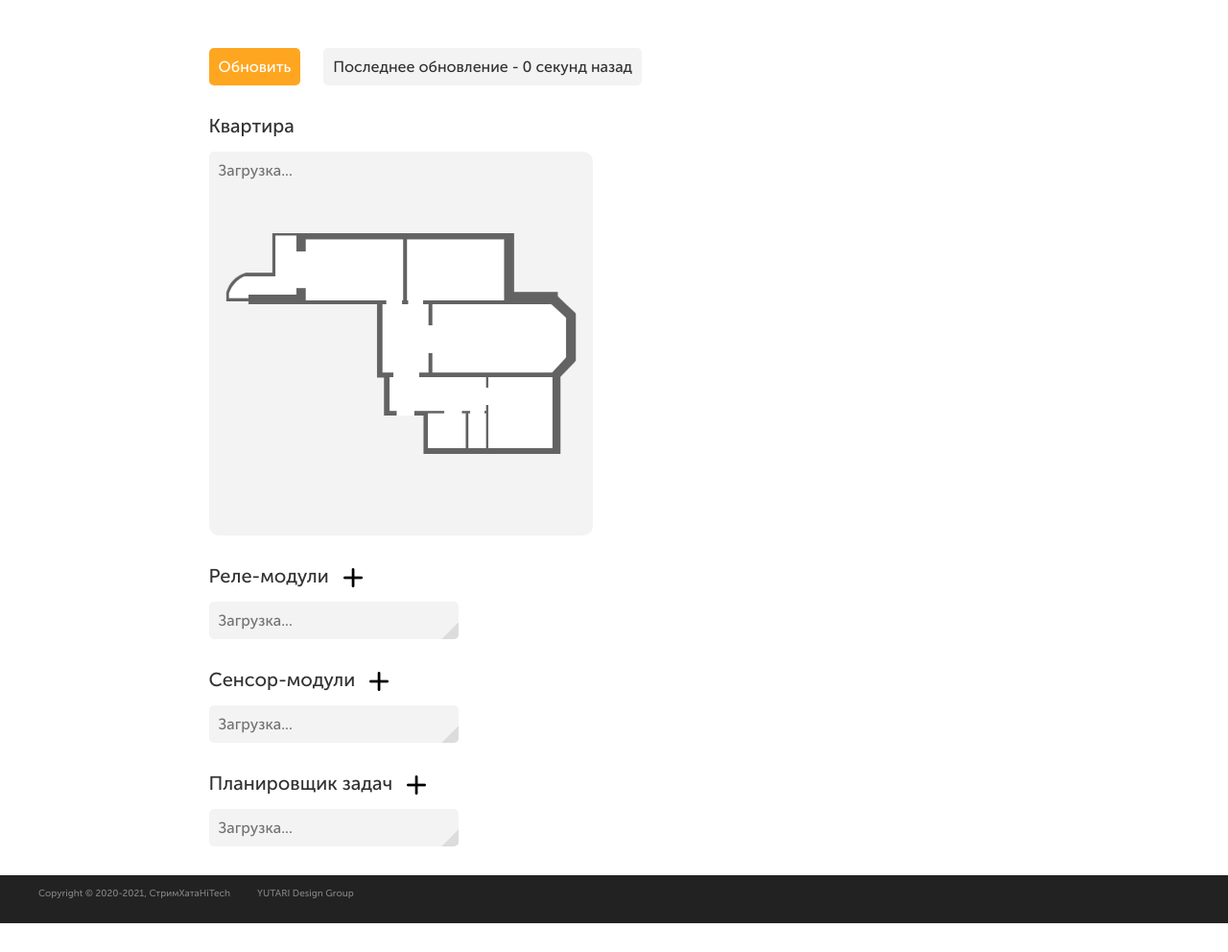
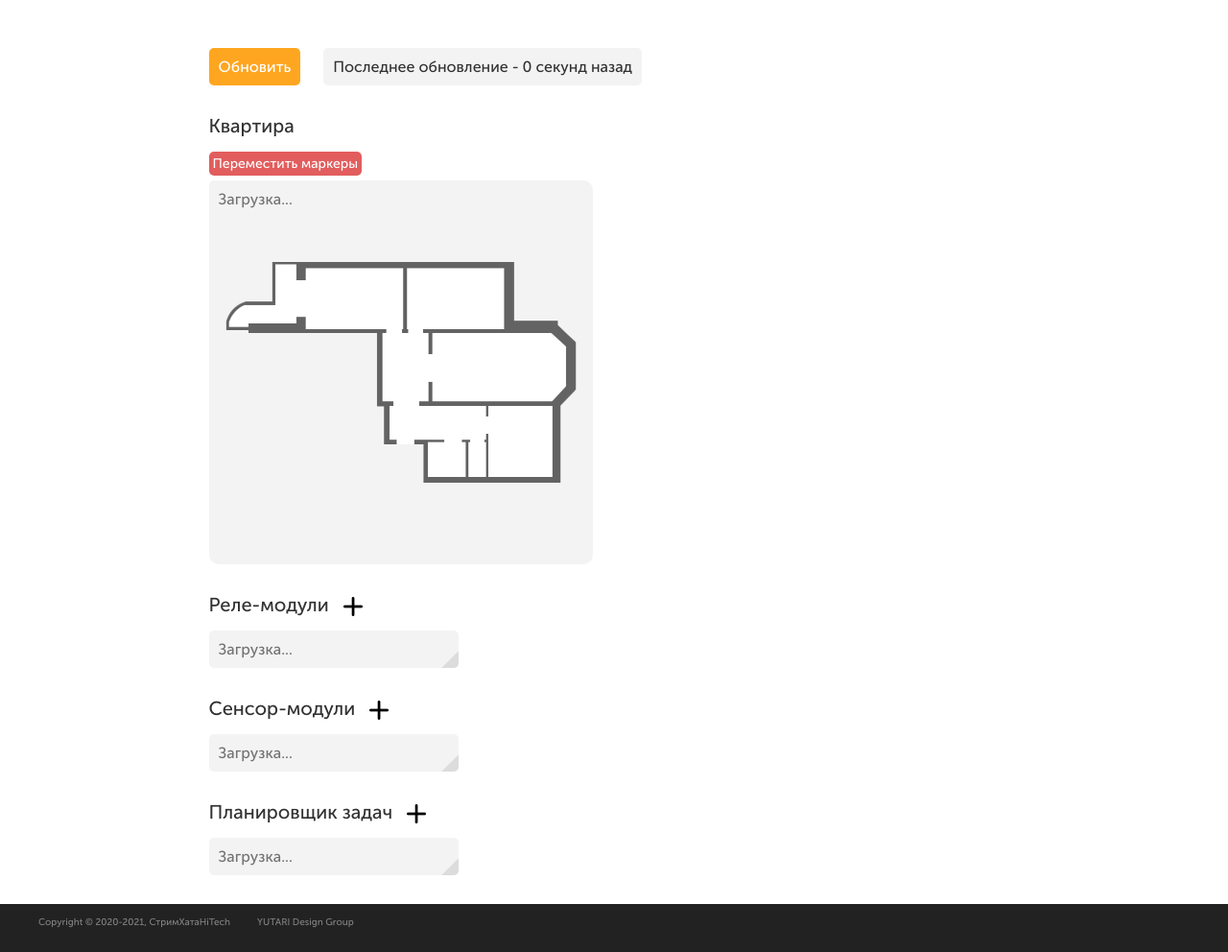
Before and after one commit to HoriFox/Dacrover, a Python web app: template templates/index.html in a window 1280 px wide. Shown: the whole page at 96% size. Before the commit the page ends 962 px from the top, so only its background shows below. Run offline with Jinja, Linux system fonts and the light colour scheme; the template is opened without the code that fills it, so the values that code supplies are empty.

Commit message:
Add edit position device

```diff
--- a/static/js/scripts.js
+++ b/static/js/scripts.js
@@ -347,7 +347,7 @@ function SetDataModuleAndMap(json) {
 
         var mapData = json[i].MapData.split('|');
 
-		var moduleCode = `<div class="item-module">
+		var moduleCode = `<div class="item-module" id="module-${json[i].ModuleId}">
                             <div id="ip">${json[i].ModuleIp}</div>
                             <div id="type">${json[i].ModuleType}</div>
     		                <img class="item-image" src="${imgModule}" style="padding: 35px 0 10px 10px;">
@@ -365,7 +365,7 @@ function SetDataModuleAndMap(json) {
     		                </div>
     		            </div>`;
 
-        htmlCodeMap += `<div class="marker" id="marker${json[i].ModuleId}" style="left: ${mapData[0]}px; top: ${mapData[1]}px; background-color:${mapData[2]};">
+        htmlCodeMap += `<div class="marker" onmousedown="mouseDown(this)" id="marker-${json[i].ModuleId}" style="left: ${mapData[0]}px; top: ${mapData[1]}px; background-color:${mapData[2]};">
                         <div class="marker-desc">${json[i].ModuleName} ${contentModule}</div>
                     </div>`
 
@@ -375,6 +375,44 @@ function SetDataModuleAndMap(json) {
     container_map.innerHTML = htmlCodeMap;
 	container_relay.innerHTML = htmlCodeRelay;
 	container_sensor.innerHTML = htmlCodeSensor;
+}
+
+function SavePositionMarker() {
+	var childrenMap = document.getElementById("container-map").children;
+	for (var i = 0; i < childrenMap.length; i++) {
+		var id = childrenMap[i].id.split('-')[1];
+		var marker = document.querySelector('#marker-' + id);
+		var form = document.querySelector('#module-' + id);
+
+		var left = parseInt(marker.style.left);
+	    var top = parseInt(marker.style.top);
+
+	    if (form.querySelector('#left').innerHTML == left &&
+	    	form.querySelector('#top').innerHTML == top) continue;
+
+	    form.querySelector('#left').innerHTML = left;
+	    form.querySelector('#top').innerHTML = top;
+
+	    setData = {}
+	    setData['function'] = 'set_module';
+	    setData['name'] = form.querySelector('#name').innerHTML;
+	    setData['room'] = form.querySelector('#room').innerHTML;
+	    setData['id'] = id;
+	    setData['ip'] = form.querySelector('#ip').innerHTML;
+	    setData['type'] = form.querySelector('#type').innerHTML;
+
+	    var color = form.querySelector('#color').innerHTML;
+	    setData['mapdata'] = left + '|' + top + '|' + color;
+
+		var req = GetXmlHttp();
+	    req.onreadystatechange = function() {
+	        if (req.readyState == 4) {
+	            if(req.status != 200) { notif(req.status ? req.statusText : 'Запрос не удался', 'Ошибка', 'warning'); return;}
+	        }
+	    }
+	    var json_string = JSON.stringify(setData);
+	    SendRequest(req, json_string);
+	}
 }
 
 function GetDataPlan() {
@@ -438,7 +476,7 @@ function SetDataPlan(json) {
 function UpdateMapParameter(element, nameElement) {
     editForm = element.parentNode.parentNode;
     var id = editForm.querySelector('#edit-id').value;
-    var marker = document.querySelector('#marker' + id);
+    var marker = document.querySelector('#marker-' + id);
     if (nameElement == 'left') {
         marker.style.left = element.value + 'px';
     }
--- a/static/js/version.js
+++ b/static/js/version.js
@@ -1,4 +1,4 @@
-var version = 3;
+var version = 5;
 
 document.write('<script type="text/javascript" src="/static/js/scripts.js?ver=' + version + '"></script></script>');
 document.write('<script type="text/javascript" src="/static/js/notifications.js?ver=' + version + '"></script>');
--- a/templates/index.html
+++ b/templates/index.html
@@ -41,8 +41,60 @@
             </div>
         </div>
 
-        <div style="font-size: 20px; padding-bottom: 15px;">
-            Квартира
+        <script>
+            isChangePositionMarker = false
+            function ChangeStatePositionMarker(element) {
+                if (isChangePositionMarker) {
+                    element.innerHTML = "Переместить маркеры";
+                    element.style['background-color'] = "#e25d5d";
+                    ResetSelect();
+                    SavePositionMarker();
+                    isChangePositionMarker = false;
+                } else {
+                    element.innerHTML = "Сохранить";
+                    element.style['background-color'] = "#67d06d";
+                    isChangePositionMarker = true;
+                }
+            }
+            function ResetSelect(){
+                var c = document.getElementById("container-map").children;
+                var i;
+                for (i = 0; i < c.length; i++) {
+                    c[i].style.border = 'none';
+                    c[i].style.margin = '0px';
+                }
+            }
+            var dragObject, mouseOffset;
+            function mouseUp(){
+                dragObject.onmousemove = null;
+                dragObject.onmouseup = null;
+                dragObject.querySelector('.marker-desc').style.display = null;
+                dragObject = null;
+                mouseOffset = {x:0, y:0};
+            }
+            function mouseMove(element){
+                if (dragObject) {
+                    dragObject.style.top = element.pageY - mouseOffset.y + 'px';
+                    dragObject.style.left = element.pageX - mouseOffset.x + 'px';
+                }
+            }
+            function mouseDown(element) {
+                if (!isChangePositionMarker) return;
+                ResetSelect();
+                dragObject = element;
+                element.style.border = '1px solid #57e0ff';
+                element.style.margin = '-1px 0 0 -1px';
+                element.querySelector('.marker-desc').style.display = 'none';
+                mouseOffset = {x:event.pageX - dragObject.offsetLeft, y:event.pageY - dragObject.offsetTop};
+                dragObject.onmousemove = mouseMove;
+                dragObject.onmouseup = mouseUp;
+            }
+        </script>
+        <div>
+            <div style="font-size: 20px; padding-bottom: 15px;">Квартира</div>
+            <div class="item-module" style="background-color:#e25d5d; color: white; cursor: pointer;margin-bottom: 5px;">
+                <div style="display: inline-block; padding: 4px;font-size: 14px;border-radius: 5px;" onclick="ChangeStatePositionMarker(this)">Переместить маркеры</div>
+            </div>
         </div>
 
         <div id="container-map" style="background-image: url(/static/img/map/map.png); background-position: center center; background-repeat: no-repeat; background-size: contain; width: 400px; height: 400px; background-color: #f3f3f3; border-radius: 10px; margin-bottom: 30px; position: relative;">
```
